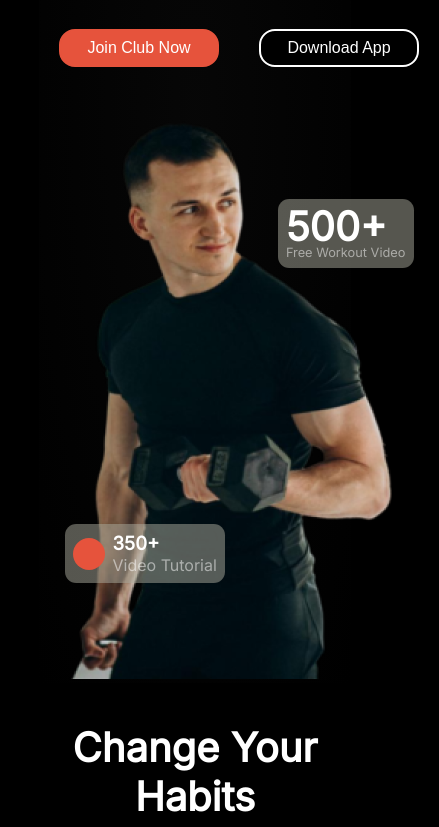
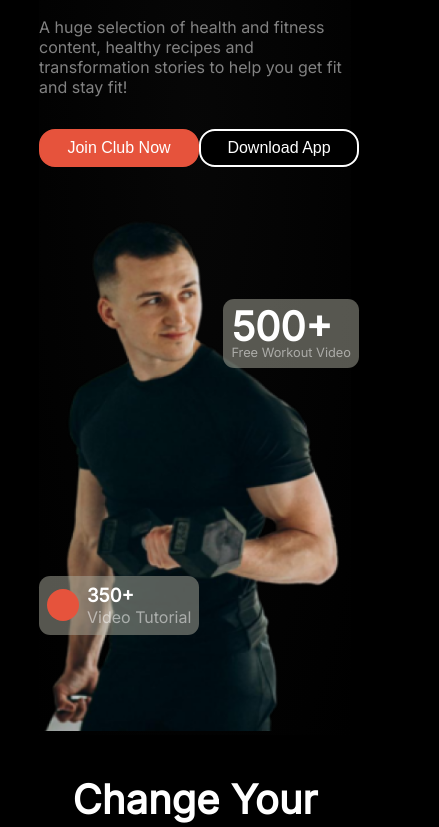
Before and after one commit to bornilshopno/Fitness-Website, a plain HTML site: page index.html in a window 390 px wide. Shown: the part 592-1419 px from the top of the page, 439 px wide, since content can reach past the window. Drawn offline with Linux system fonts and the light colour scheme; a web font is replaced by a local one.

Commit message:
final commit with correction

```diff
--- a/Styles/responsive.css
+++ b/Styles/responsive.css
@@ -2,7 +2,8 @@
 
 @media screen and (max-width:576px)
 {
-    *{margin:0 auto;}
+    *{margin:0;
+    padding:0;}
  /* Header Section */
 
     .logo{
--- a/Styles/style.css
+++ b/Styles/style.css
@@ -108,7 +108,6 @@ nav a{
 
 .banner-buttons{
     margin:2rem auto;
-    width:25rem;
 }
 
 .btn-secondary{
```
